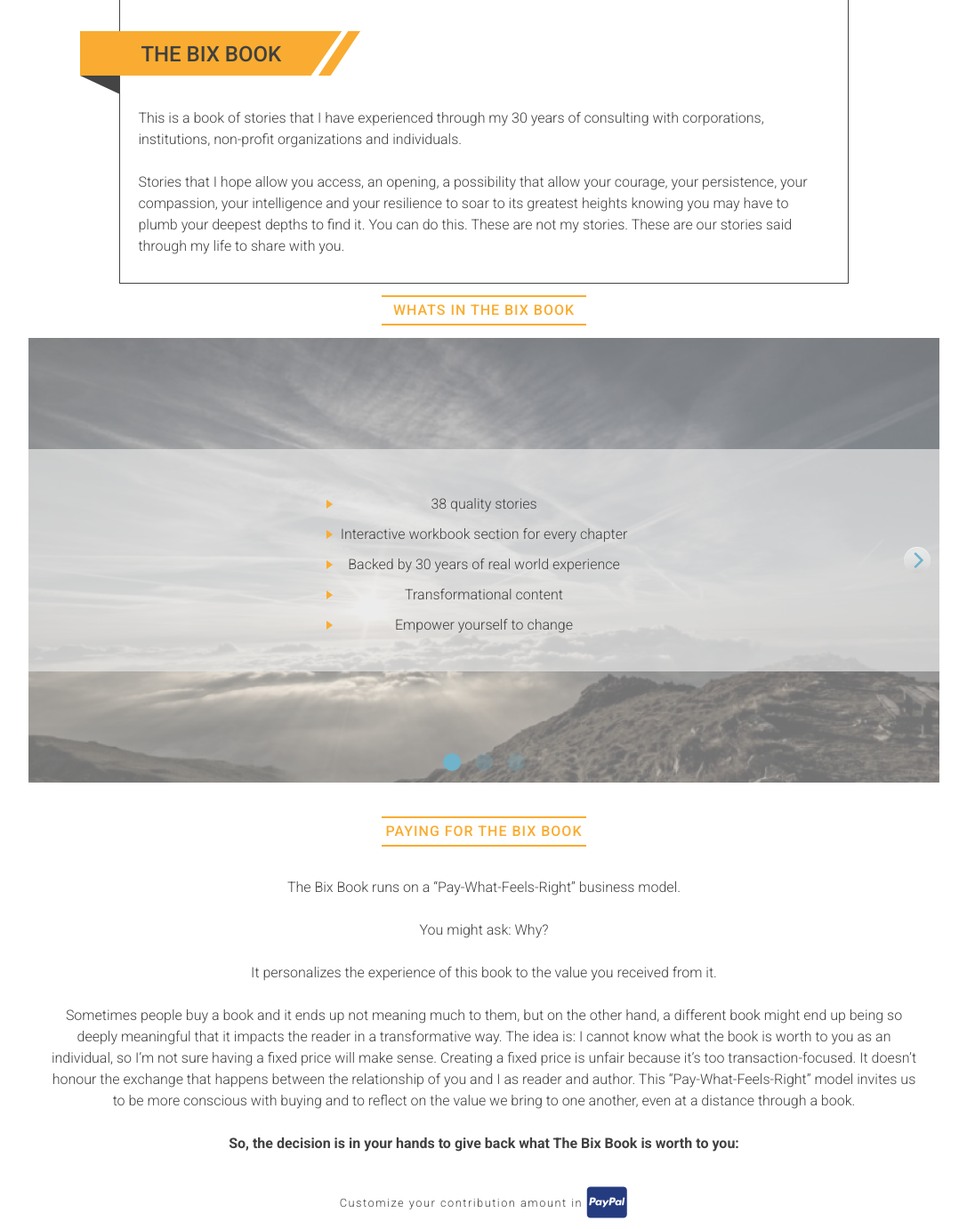
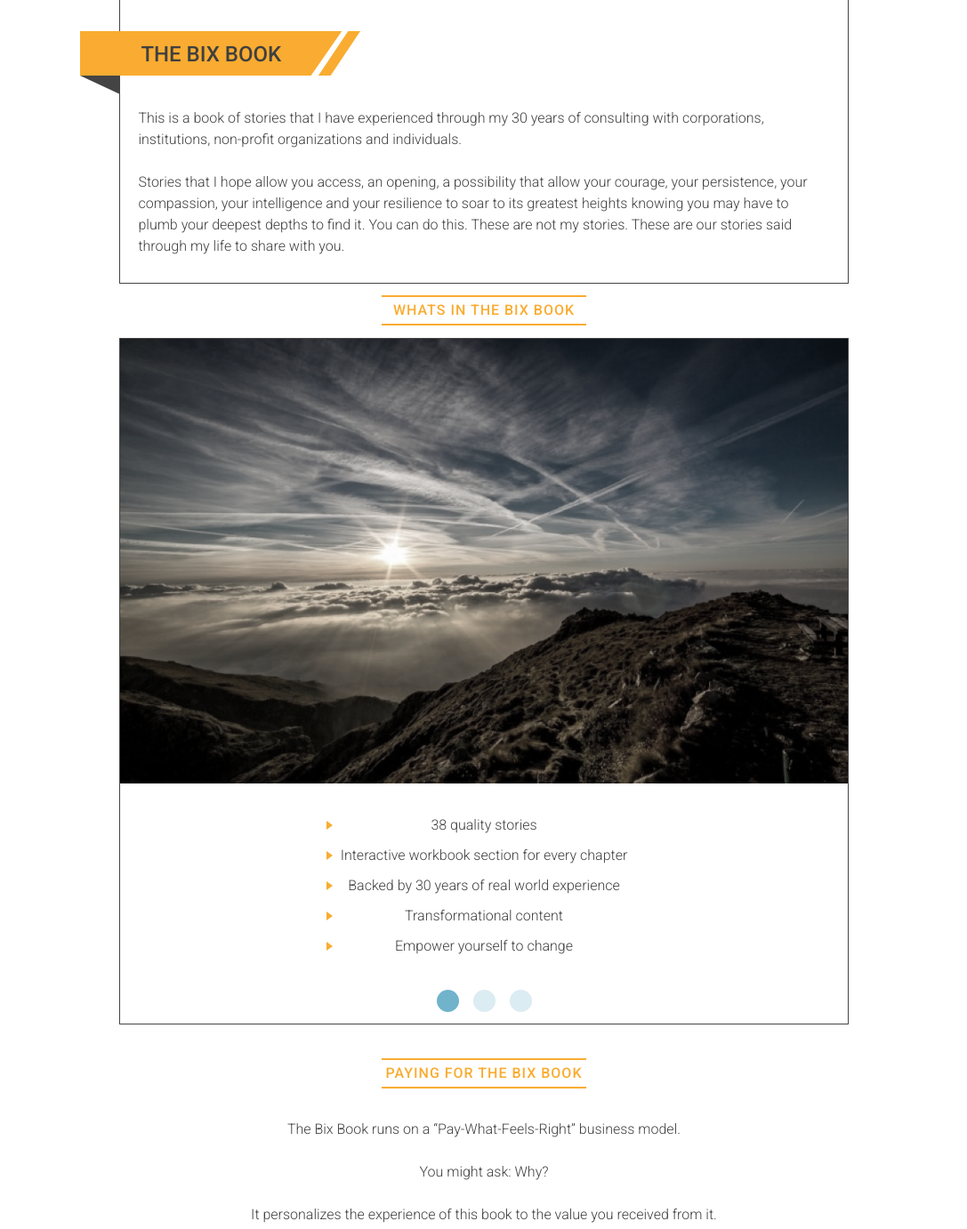
Before and after one commit to redacademy/bix-summer-2016, a WordPress theme: template themes/bix/bix-book.php in a window 1280 px wide. Shown: the part 671-2053 px from the top of the page at 89% size, without its empty margins (96-1183 px from the left). Run offline with PHP 8.4 and a stand-in for WordPress, Linux system fonts and the light colour scheme; the site name, menu and one post (Sample post) are stand-ins, and other content is empty; some libraries are stand-ins or nearby versions.

Commit message:
bix-book page responsive styling section 2

```diff
--- a/themes/bix/bix-book.php
+++ b/themes/bix/bix-book.php
@@ -41,8 +41,12 @@ get_header(); ?>
 
 
 
+
+			<section class="book-section2">
+				<img class="ribbon" src="<?php echo(get_template_directory_uri());?>/images/yellow-ribbon.svg" alt="yellow ribbon"/>
+				<h2 class="ribbon-heading">The Bix Book</h2>
+				<div class="main-carousel">
 				<!--flickity Carousel-->
-			<div class="main-carousel">
 	  			<div class="carousel-cell bix-carousel-1">
 
 		  				<div class="bix-carousel-img bix-carousel-img-1"></div>
@@ -74,6 +78,7 @@ get_header(); ?>
 						</div>
 	  			</div>
 				</div>
+			</section>
 
 			<section class="book-purchase">
 				<div class="book-title-wrapper">
--- a/themes/bix/sass/_bix-book.scss
+++ b/themes/bix/sass/_bix-book.scss
@@ -53,6 +53,7 @@
   display: none;
 }
 
+//Carousel styling
 .main-carousel{
   .carousel-cell{
     width: 100%; /* full width */
@@ -272,6 +273,65 @@
       text-transform: uppercase;
     }
   }
-
-
+  //Carousel styling
+  .book-section2{
+    width: 80%;
+    height: auto;
+    margin: 0 auto;
+    border: solid 1px $color__gray;
+  }
+  .main-carousel{
+    .carousel-cell{
+      width: 100%; /* full width */
+      height: auto; /* height of carousel */
+      margin-right: 10px;
+    }
+    .bix-carousel-img-1{
+      background:
+        linear-gradient(
+        rgba(255, 255, 255, 0),
+        rgba(255, 255, 255, 0)
+      ),
+      url(../../images/bix-book-1.png) no-repeat 20% top;
+    }
+    .bix-carousel-img-2{
+      background:
+        linear-gradient(
+        rgba(255, 255, 255, 0),
+        rgba(255, 255, 255, 0)
+      ),
+      url(../../images/bix-book-2.png) no-repeat 20% top;
+    }
+    .bix-carousel-img-3{
+      background:
+        linear-gradient(
+        rgba(255, 255, 255, 0),
+        rgba(255, 255, 255, 0)
+      ),
+      url(../../images/bix-book-3.png) no-repeat 20% top;
+    }
+    .bix-carousel-img{
+      background-size: cover;
+      height: 500px;
+    }
+    .bix-carousel-info{
+      position: relative;
+      height: 270px;
+      padding-bottom:50px;
+      top: 0px;
+      background-color:#fff;
+    }
+    //Flickity Style
+    .flickity-page-dots{
+      bottom:10px;
+    }
+    .flickity-page-dots .dot{
+      background: $color__blue;
+      width: 25px;
+      height: 25px;
+    }
+    .flickity-prev-next-button {
+      display: none;
+    }
+  }
 }
--- a/themes/bix/style.css
+++ b/themes/bix/style.css
@@ -1975,7 +1975,41 @@ strong {
       left: 23px;
       font-weight: 500;
       font-size: 1.5rem;
-      text-transform: uppercase; } }
+      text-transform: uppercase; }
+  .book-section2 {
+    width: 80%;
+    height: auto;
+    margin: 0 auto;
+    border: solid 1px #444444; }
+  .main-carousel .carousel-cell {
+    width: 100%;
+    /* full width */
+    height: auto;
+    /* height of carousel */
+    margin-right: 10px; }
+  .main-carousel .bix-carousel-img-1 {
+    background: linear-gradient(rgba(255, 255, 255, 0), rgba(255, 255, 255, 0)), url(../../images/bix-book-1.png) no-repeat 20% top; }
+  .main-carousel .bix-carousel-img-2 {
+    background: linear-gradient(rgba(255, 255, 255, 0), rgba(255, 255, 255, 0)), url(../../images/bix-book-2.png) no-repeat 20% top; }
+  .main-carousel .bix-carousel-img-3 {
+    background: linear-gradient(rgba(255, 255, 255, 0), rgba(255, 255, 255, 0)), url(../../images/bix-book-3.png) no-repeat 20% top; }
+  .main-carousel .bix-carousel-img {
+    background-size: cover;
+    height: 500px; }
+  .main-carousel .bix-carousel-info {
+    position: relative;
+    height: 270px;
+    padding-bottom: 50px;
+    top: 0px;
+    background-color: #fff; }
+  .main-carousel .flickity-page-dots {
+    bottom: 10px; }
+  .main-carousel .flickity-page-dots .dot {
+    background: #70b3cb;
+    width: 25px;
+    height: 25px; }
+  .main-carousel .flickity-prev-next-button {
+    display: none; } }
 
 .footer-content-area {
   background-color: #444444;
```
Lines whose indentation alone changed are shown as unchanged.
